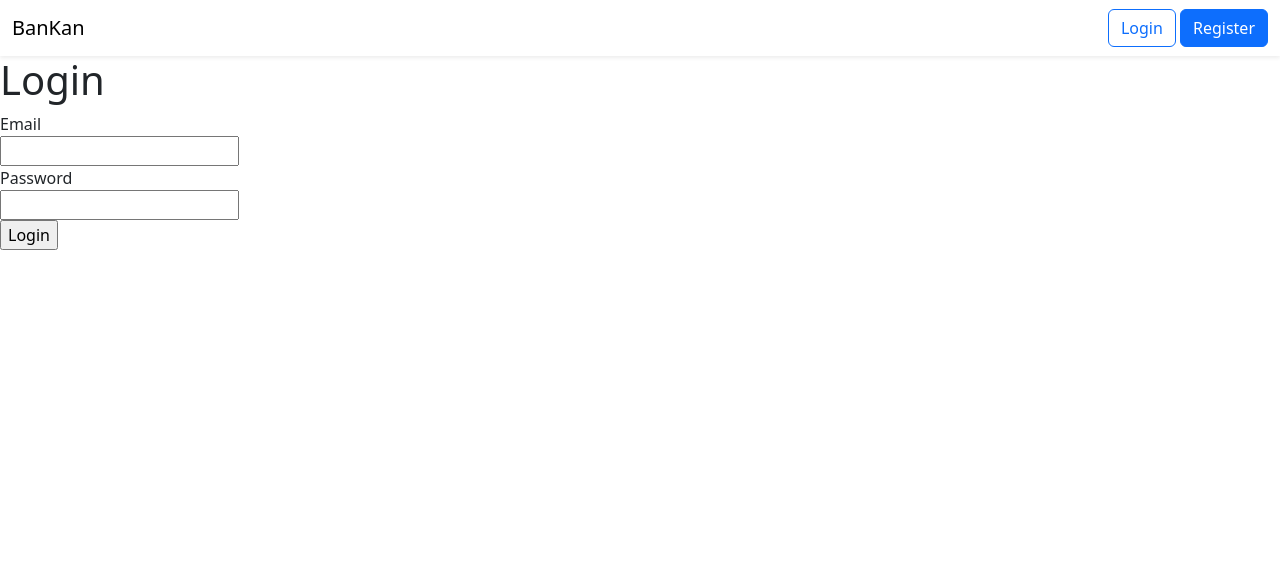
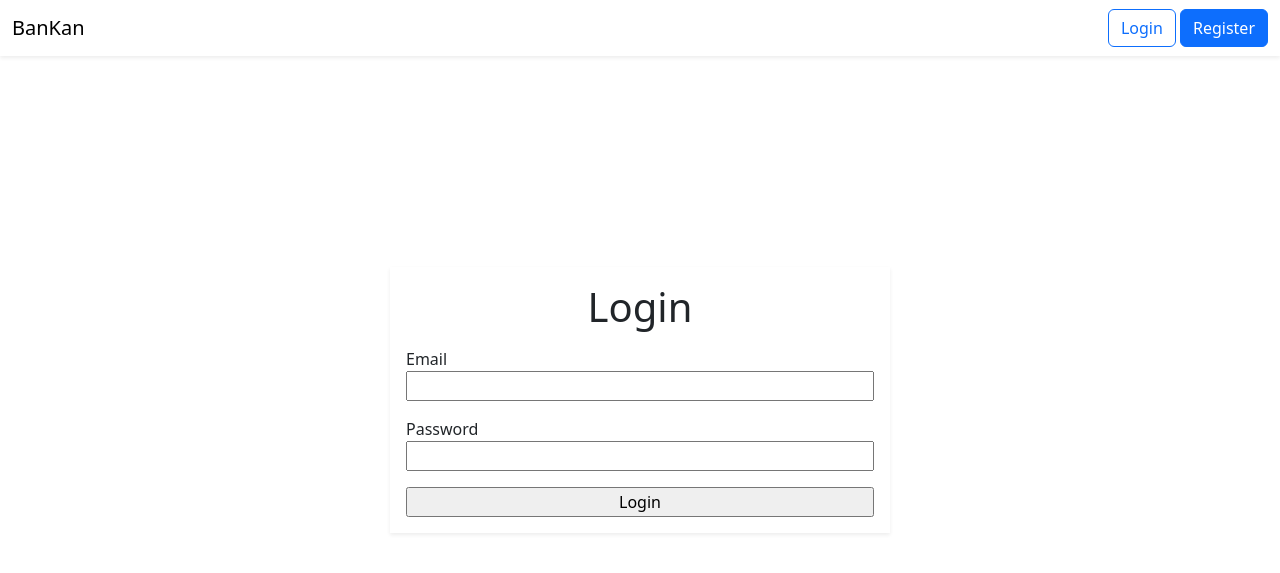
Before and after one commit to Elijah017/CITS3403-Group-Project, a Flask app: page /login/ in a window 1280 px wide. Shown: the top 573 px of the page. Run offline with Flask 3, Linux system fonts and the light colour scheme.

Commit message:
added some styling to the login and register forms

```diff
--- a/static/styles/main.css
+++ b/static/styles/main.css
@@ -0,0 +1,26 @@
+.centred {
+    margin: 0;
+    position: absolute;
+    top: 50%;
+    left: 50%;
+    transform: translate(-50%, -50%);
+}
+
+.login-form {
+    width: 50%;
+    min-width: 250px;
+    max-width: 500px;
+    padding: 1rem;
+}
+
+.login-form h1 {
+    text-align: center;
+}
+
+.login-form * {
+    width: 100%;
+}
+
+.login-form :not(label):not(:last-child) {
+    margin-bottom: 1rem;
+}
--- a/templates/login.html
+++ b/templates/login.html
@@ -5,12 +5,16 @@
 {% endblock %}
 
 {% block content %}
-    <h1>Login</h1>
-    {% with messages = get_flashed_messages() %} {% if messages %} {% for message in messages %}
-    <div>{{ message }}</div>
-    {% endfor %} {% endif %} {% endwith %}
-    <form method="post">
-        {{ form.csrf_token }} {{ form.email.label }}<br />
+    <form method="post" class="bg-white shadow-sm centred login-form">
+        <h1>Login</h1>
+        {% with messages = get_flashed_messages() %}
+            {% if messages %}
+                {% for message in messages %}
+                    <div>{{ message }}</div>
+                {% endfor %}
+            {% endif %}
+        {% endwith %}
+        {{ form.email.label }}<br />
         {{ form.email }}<br />
         {{ form.password.label }}<br />
         {{ form.password }}<br />
--- a/templates/register.html
+++ b/templates/register.html
@@ -5,6 +5,7 @@
 {% endblock %}
 
 {% block content %}
+    <form method="post" class="bg-white shadow-sm centred login-form">
         <h1>Register</h1>
         {% with messages = get_flashed_messages() %}
             {% if messages %}
@@ -13,8 +14,6 @@
                 {% endfor %}
             {% endif %}
         {% endwith %}
-    <form method="post">
-        {{ form.csrf_token }}
         {{ form.username.label }}<br>
         {{ form.username }}<br>
         {{ form.email.label }}<br>
```
Lines whose indentation alone changed are shown as unchanged.
